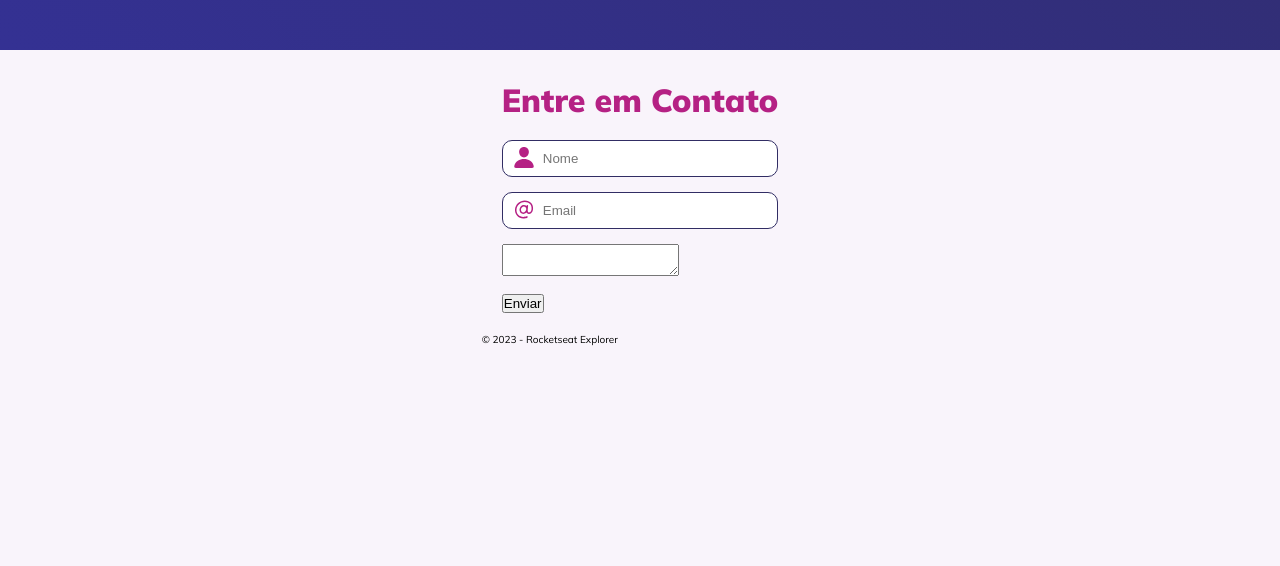
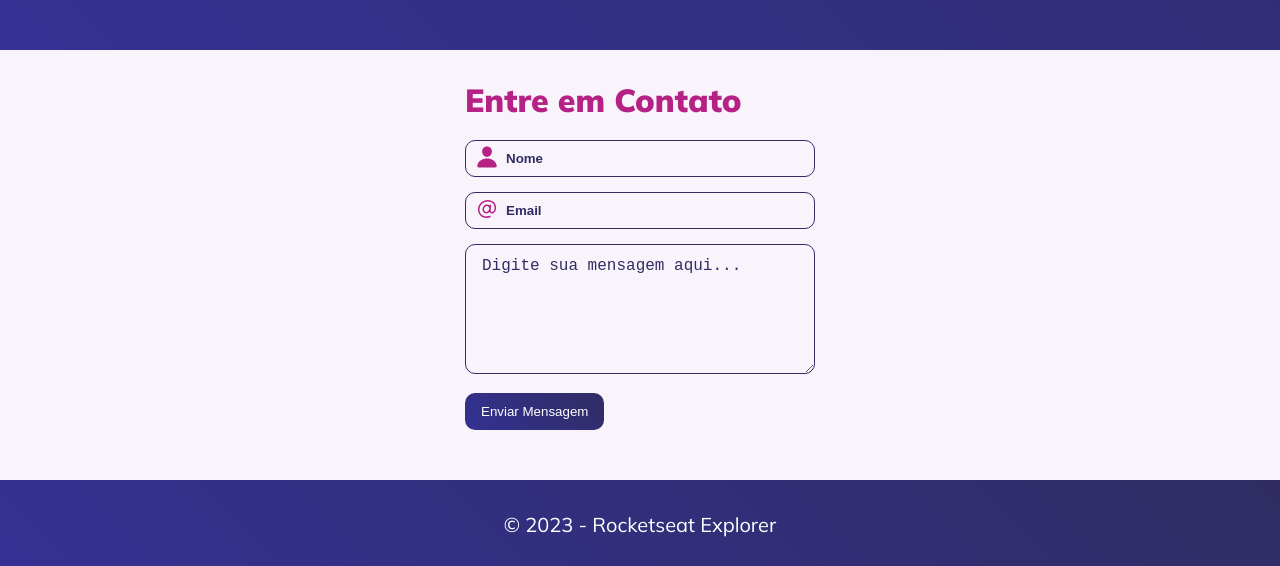
Before and after one commit to tiagobarross/Explorer, a plain HTML site: page index.html in a window 1280 px wide. Shown: the part 1589-2155 px from the top of the page. Before the commit the page ends 1965 px from the top, so only its background shows below. Drawn offline with Linux system fonts and the light colour scheme.

Commit message:
form, footer conclusion

```diff
--- a/index.html
+++ b/index.html
@@ -55,10 +55,11 @@
             <input type="email" placeholder="Email">
         </div>
         <div class="input-container">
-            <textarea name="" id=""></textarea>
+            <textarea name="" id="" placeholder="Digite sua mensagem aqui..."></textarea>
         </div>
-        <button type="submit">Enviar</button>
+        <button type="submit">Enviar Mensagem</button>
     </fieldset>
+  </form>
 
   <footer>
     © 2023 - Rocketseat Explorer
--- a/style.css
+++ b/style.css
@@ -88,6 +88,7 @@ figure p{
 
 /*CONTACT*/
 form{
+  font-size: 1.6rem;
   max-width: 60rem;
   margin: 2rem auto;
   padding: 1rem;
@@ -114,6 +115,12 @@ legend{
   padding: 1rem 1rem 1rem 4rem;
   border: 1px solid var(--border-color);
   border-radius: 1rem;
+  background-color: var(--bg-color);
+}
+
+.input-container input::placeholder{
+  font-weight: 600;
+  color: var(--p-color);
 }
 
 .input-container input:focus{
@@ -128,4 +135,45 @@ legend{
   transform: translateY(-50%);
   pointer-events: none;
 }
+
+textarea{
+  width: 35rem;
+  height: 13rem;
+  padding: 1.2rem 1.6rem;
+  border: 1px solid var(--border-color);
+  border-radius: 1rem;
+  outline: none;
+  font-size: 1.6rem;
+  background-color: var(--bg-color);
+}
+
+textarea::placeholder{
+  color: var(--p-color);
+}
+
+textarea:focus{
+  border: 1px solid var(--title-color);
+}
+
+button{
+  padding: 1.1rem 1.6rem;
+  background: var(--bg-color-purple);
+  border: none;
+  border-radius: 1rem;
+  color: var(--bg-color-white);
+}
+
+button:hover{
+  background: var(--p-color);
+}
 /*CONTACT*/
+
+/*FOOTER*/
+footer{
+  text-align: center;
+  background: var(--bg-color-purple);
+  width: 100%;
+  padding: 3.2rem ;
+  font-size: 2rem;
+  color: var(--bg-color-white);
+}
```
